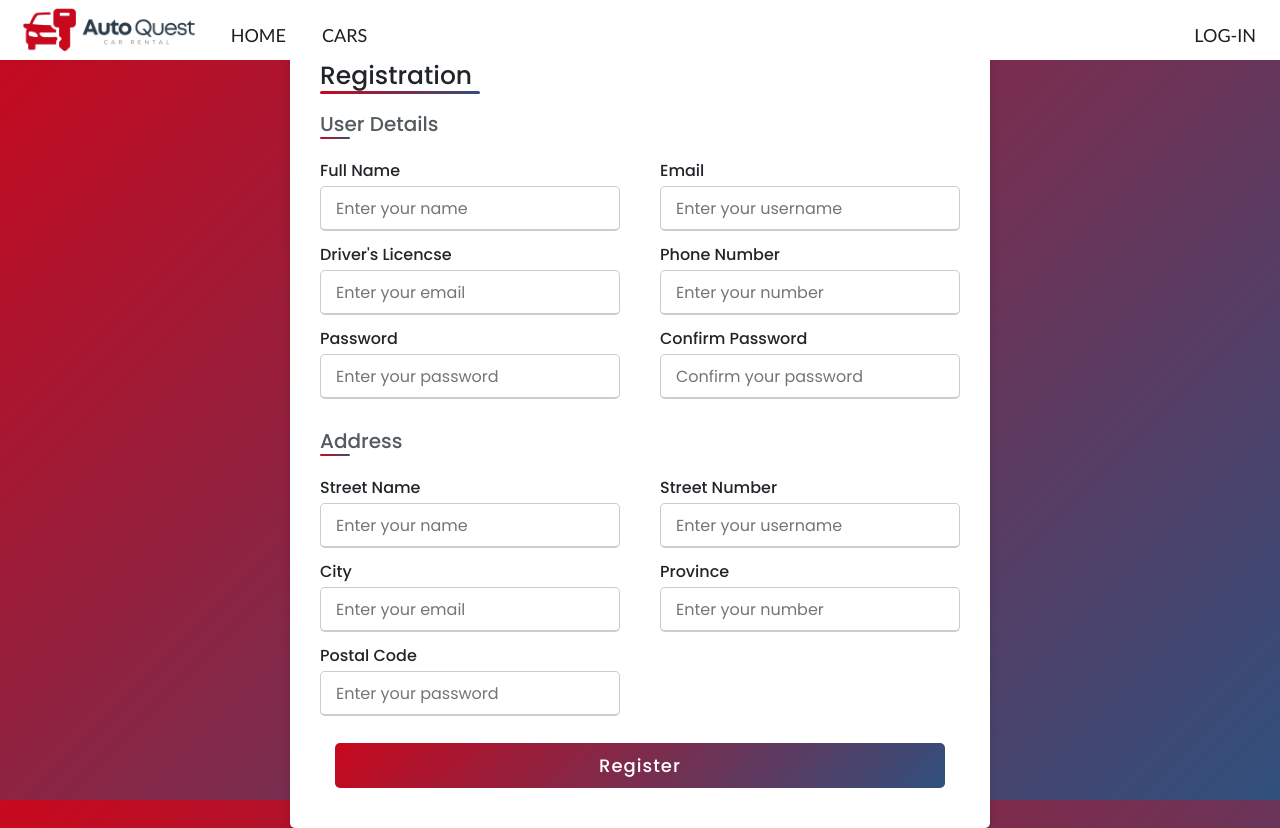
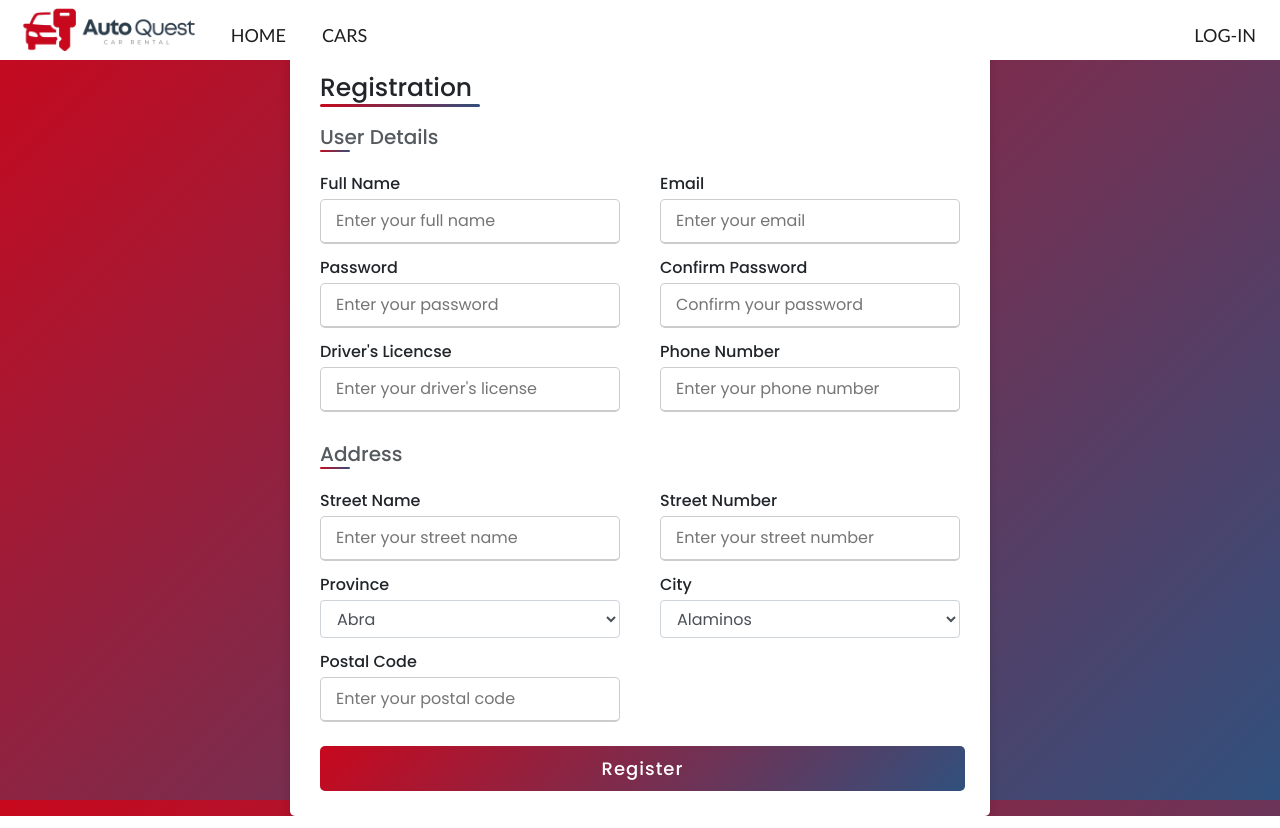
Before and after one commit to ayen-123/AutoQuest, a Flask app: page /signup in a window 1280 px wide. Run offline with Flask 3, Linux system fonts and the light colour scheme; some libraries are stand-ins or nearby versions.

Commit message:
signup page connected to forms, routes not yet working

```diff
--- a/run.py
+++ b/run.py
@@ -4,7 +4,6 @@ from flask_sqlalchemy import SQLAlchemy
 from static.admin import admin
 
 if __name__ == "__main__":
-    #app.run(debug=True)
     with app.app_context(): #create the database, if not already created
         db.create_all()
 
--- a/static/entities.py
+++ b/static/entities.py
@@ -161,6 +161,7 @@ class PhoneNumber(db.Model):
     phoneNumberID = db.Column(db.Integer, primary_key=True)
     phoneNumbers = db.Column(db.String(50), nullable=False)
     owner = db.Column(db.Integer, db.ForeignKey('user.driverLicense'))
+    isDeleted = db.Column(db.Boolean, nullable=False, default=False)
 
 
 class Employee(User):
--- a/static/forms.py
+++ b/static/forms.py
@@ -3,7 +3,13 @@ from wtforms.fields import DateField
 from wtforms import StringField, SubmitField,IntegerField,FloatField,SelectField,HiddenField,BooleanField,PasswordField
 from wtforms.validators import Length,DataRequired, EqualTo,ValidationError
 from datetime import datetime
+from flask import flash
 import re
+
+def CheckFormError(form):
+    for field, errors in form.errors.items():
+        for error in errors:
+            flash(f"{getattr(form, field).label.text} : {error}", category='error')
 
 class LoginForm(FlaskForm):
     name=StringField(label='Name:',validators=[DataRequired()])
@@ -22,12 +28,11 @@ class UserForm(FlaskForm):
         if '@' not in email:
             raise ValidationError('Invalid email format! Please enter a valid email address.')
 
-    driverLicense = StringField(label='Driver License:', validators=[Length(min=13,max=13), DataRequired(), validate_driverLicense])
+    driverLicense = StringField(label='Driver License:', validators=[Length(min=13,max=13), DataRequired()])
     name = StringField(label='Full Name:', validators=[Length(min=2,max=200), DataRequired()])
-    email = StringField(label='Email:', validators=[Length(min=2, max=200), DataRequired(), validate_email])
+    email = StringField(label='Email:', validators=[Length(min=2, max=200), DataRequired()])
     password1 = PasswordField(label='Password:', validators=[Length(min=6),DataRequired()])
     password2 = PasswordField(label='Confirm Password:', validators=[EqualTo('password1'),DataRequired()])
-    address = SelectField(label='Address:', choices=[])
     submit = SubmitField(label='Submit')
 
 class AddressForm(FlaskForm):
@@ -72,5 +77,6 @@ class AddressForm(FlaskForm):
 
     submit = SubmitField(label='Submit')
 
-class SignupForm(UserForm, AddressForm):
+class PhoneNumberForm(FlaskForm):
+    phoneNumber = StringField(label='PhoneNumber: ', validators=[Length(min=11,max=11), DataRequired()])
     submit = SubmitField(label='Submit')
--- a/static/routes.py
+++ b/static/routes.py
@@ -18,67 +18,71 @@ def index():
 
 @app.route("/login", methods=['GET','POST'])
 def login():
-    loginForm = LoginForm
+    loginForm = LoginForm()
     return render_template('login.html', loginForm=loginForm)
 
-@app.route("/signup", methods=['GET','POST'])
+@app.route("/signup", methods=['GET', 'POST'])
 def signup():
-    signupForm = SignupForm
-    return render_template('signup.html', signupForm=SignupForm)
+    userForm = UserForm()
+    addressForm = AddressForm()
+    phoneNumberForm = PhoneNumberForm()
+    print(f"Request method: {request.method}")
 
-@app.route('/', methods=['GET', 'POST'])
-def RegisterAddress():
-    addressForm = AddressForm()
-    userForm = UserForm()
-    if addressForm.validate_on_submit():
-        streetName = addressForm.streetName.data
-        streetNumber = addressForm.streetNumber.data
-        city = addressForm.city.data
-        province = addressForm.province.data
-        postalCode = addressForm.postalCode.data
+    if request.method == 'POST':
+        print("Form data received:")
+        print(addressForm.data)
 
-        newAddress = Address(streetName=streetName, streetNumber=streetNumber, city=city, province=province, postalCode=postalCode)
+        if addressForm.validate_on_submit():
+            print("Address form is valid")
+            address_to_create = Address(
+                streetName=addressForm.streetName.data,
+                streetNumber=addressForm.streetNumber.data,
+                city=addressForm.city.data,
+                province=addressForm.province.data,
+                postalCode=addressForm.postalCode.data
+            )
+            db.session.add(address_to_create)
+            db.session.commit()  # Commit the Address object to get the generated addressID
 
-        similarAddress = Address.query.filter(Address.fullAddressName == newAddress.fullAddressName).all()
-        if similarAddress:
-            flash('Address is already in the database!', category='warning')
-            return redirect(url_for('index'))
+            if userForm.validate_on_submit():
+                # Create the User object using the generated addressID
+                print("User form is valid")
+                user_to_create = User(
+                    driverLicense=userForm.driverLicense.data,
+                    name=userForm.name.data,
+                    email=userForm.email.data,
+                    addressID=address_to_create.addressID,  # Use the generated addressID
+                    passwordHash=userForm.password1.data
+                )
+                db.session.add(user_to_create)
+                db.session.commit()
+
+                if phoneNumberForm.validate_on_submit():
+                    # Create the PhoneNumber object using the generated driverLicense
+                    print("Phone Number form is valid")
+                    phone_to_create = PhoneNumber(
+                        phoneNumbers = phoneNumberForm.phoneNumber.data,
+                        owner = user_to_create.driverLicense # Use the generated driverLicense
+                    )
+                    db.session.add(phone_to_create)
+                    db.session.commit()
+                    flash(f'Success! User has been created!', category='success')
+                    return redirect(url_for('login'))
+                else:
+                    print("Phone Number Form is invalid")
+                    CheckFormError(phoneNumberForm)
+            else:
+                print("User form is invalid")
+                CheckFormError(userForm)
         else:
-            db.session.add(newAddress)
-            db.session.commit()
-            flash(f'Success! Your address has been added!', category='success')
-            return render_template('login.html', userForm=userForm, addressForm=addressForm)
+            print("Address form is invalid")
+            CheckFormError(addressForm)
     else:
-        CheckFormError(addressForm)
-        return render_template('login.html', userForm=userForm, addressForm=addressForm)
+        print("GET Method, Rendering signup template")
+    return render_template('signup.html', userForm=userForm, addressForm=addressForm, phoneNumberForm=phoneNumberForm)
 
 
 
-@app.route('/', methods=['GET', 'POST'])
-def CreateUser():
-    userForm = UserForm()
-    addresses = Address.query.all()
-    userForm.address.choices = [(address.addressID, address.fullAddressName) for address in addresses]
-
-    if userForm.validate_on_submit():
-        user_to_create = User(
-            driverLicense=userForm.driverLicense.data,
-            addressID=userForm.address.data,
-            name=userForm.name.data,
-            passwordHash=userForm.password1.data,
-        )
-        db.session.add(user_to_create)
-        db.session.commit()
-        flash('Success! User has been created!', category='success')
-        # Redirect to another page after successful form submission
-        return redirect(url_for('login'))
-
-    else:
-        # Display form validation errors
-        CheckFormError(userForm)
-
-    addressForm = AddressForm
-    return render_template('login.html', userForm=userForm, addressForm=addressForm)
 
 @app.route('/shop', methods=['GET','POST'])
 def Shop():
--- a/static/templates/signup.html
+++ b/static/templates/signup.html
@@ -6,82 +6,88 @@ SignUp
 {% block content%}
 
 <html lang="en" dir="ltr">
-  <head>
-    <meta charset="UTF-8">
-    <title> Registration Form </title>
-    <link rel="stylesheet" href="style.css">
-     <meta name="viewport" content="width=device-width, initial-scale=1.0">
-   </head>
 <body>
   <div class="container">
-        <div class="title">Registration</div>
+    <div class="title">
+      Registration
+    </div>
     <div class="content">
-                <!-- SignUp Form-->
-                <form method="POST" action="{{ url_for('signup') }}" >
+
+        <div class="smalltitle">
+          User Details
+        </div>
+        <form method="POST" id="user_form" >
+          {{ userForm.hidden_tag() }}
           <!-- User Form-->
-                    <div class="smalltitle">User Details</div>
           <div class="user-details">
               <div class="input-box">
                   <span class="details">Full Name</span>
-                                <input type="text" placeholder="Enter your name" required>
+                  {{ userForm.name(placeholder="Enter your full name") }}
               </div>
               <div class="input-box">
                   <span class="details">Email</span>
-                                <input type="text" placeholder="Enter your username" required>
+                  {{ userForm.email(placeholder="Enter your email") }}
+              </div>
+              <div class="input-box">
+                <span class="details">Password</span>
+                {{ userForm.password1(placeholder="Enter your password") }}
+              </div>
+              <div class="input-box">
+                  <span class="details">Confirm Password</span>
+                  {{ userForm.password2(placeholder="Confirm your password") }}
               </div>
               <div class="input-box">
                 <span class="details">Driver's Licencse</span>
-                                <input type="text" placeholder="Enter your email" required>
+                {{ userForm.driverLicense(placeholder="Enter your driver's license") }}
               </div>
+              <!-- Phone Number Form-->
+              <form method="POST" id="phoneNumber_form">
+                {{ phoneNumberForm.hidden_tag() }}
                 <div class="input-box">
                   <span class="details">Phone Number</span>
-                                <input type="text" placeholder="Enter your number" required>
+                  {{ phoneNumberForm.phoneNumber(placeholder="Enter your phone number") }}
                 </div>
-                            <div class="input-box">
-                                <span class="details">Password</span>
-                                <input type="text" placeholder="Enter your password" required>
+              </form>
           </div>
-                            <div class="input-box">
-                                <span class="details">Confirm Password</span>
-                                <input type="text" placeholder="Confirm your password" required>
+      </form>
+      <form method="POST" id="address_form" >
+        {{ addressForm.hidden_tag() }}
+        <!-- Address Form -->
+        <div class="smalltitle">
+          Address
         </div>
-                        </div>
-                        <!-- Address Form -->
-                        <div class="smalltitle">Address</div>
+
         <div class="user-details">
             <div class="input-box">
               <span class="details">Street Name</span>
-                                    <input type="text" placeholder="Enter your name" required>
+              {{ addressForm.streetName(placeholder="Enter your street name") }}
             </div>
             <div class="input-box">
               <span class="details">Street Number</span>
-                                    <input type="text" placeholder="Enter your username" required>
+              {{ addressForm.streetNumber(placeholder="Enter your street number") }}
+            </div>
+            <div class="input-box">
+              <span class="details">Province</span>
+              {{ addressForm.province(class="form-control", placeholder="Enter your province", onchange="updateCities(this.value)") }}
             </div>
             <div class="input-box">
               <span class="details">City</span>
-                                    <input type="text" placeholder="Enter your email" required>
-                                </div>
-                                <div class="input-box">
-                                    <span class="details">Province</span>
-                                    <input type="text" placeholder="Enter your number" required>
+              {{ addressForm.city(class="form-control", placeholder="Enter your city") }}
             </div>
             <div class="input-box">
               <span class="details">Postal Code</span>
-                                    <input type="text" placeholder="Enter your password" required>
+              {{ addressForm.postalCode(placeholder="Enter your postal code") }}
             </div>
         </div>
+      </form>
       <div class="button">
         <input type="submit" value="Register">
       </div>
     </div>
   </div>
-                </form>
-            </div>
-        </div>
-    </div>
 </body>
 </html>
-
+<script src="{{ url_for('static', filename='js/citymap.js') }}"></script>
 <style>
     @import url('https://fonts.googleapis.com/css2?family=Poppins:wght@200;300;400;500;600;700&display=swap');
 *{
@@ -195,11 +201,12 @@ form .input-box span.details{
  form input[type="radio"]{
    display: none;
  }
- form .button{
+.button{
    height: 45px;
-   margin: 15px;
+   width: 645px;
+   margin: 0px;
  }
- form .button input{
+.button input{
    height: 100%;
    width: 100%;
    border-radius: 5px;
@@ -212,7 +219,7 @@ form .input-box span.details{
    transition: all 0.3s ease;
    background: linear-gradient(135deg, #C8081D, #30507D);
  }
- form .button input:hover{
+ .button input:hover{
   /* transform: scale(0.99); */
   background: linear-gradient(-135deg, #C8081D, #30507D);
   }
```
Also changed, not shown: instance/main.db. Lines whose indentation alone changed are shown as unchanged.
